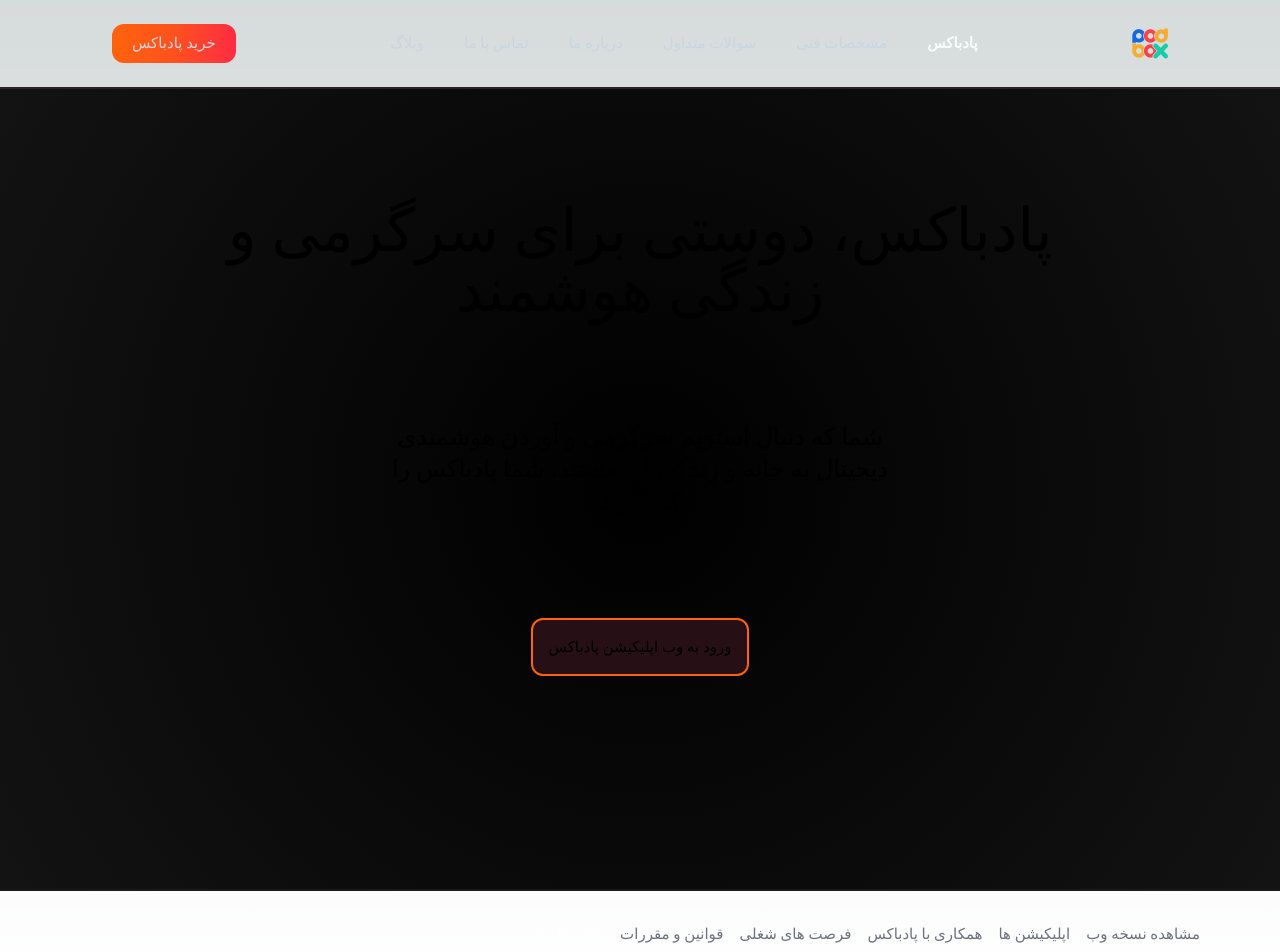
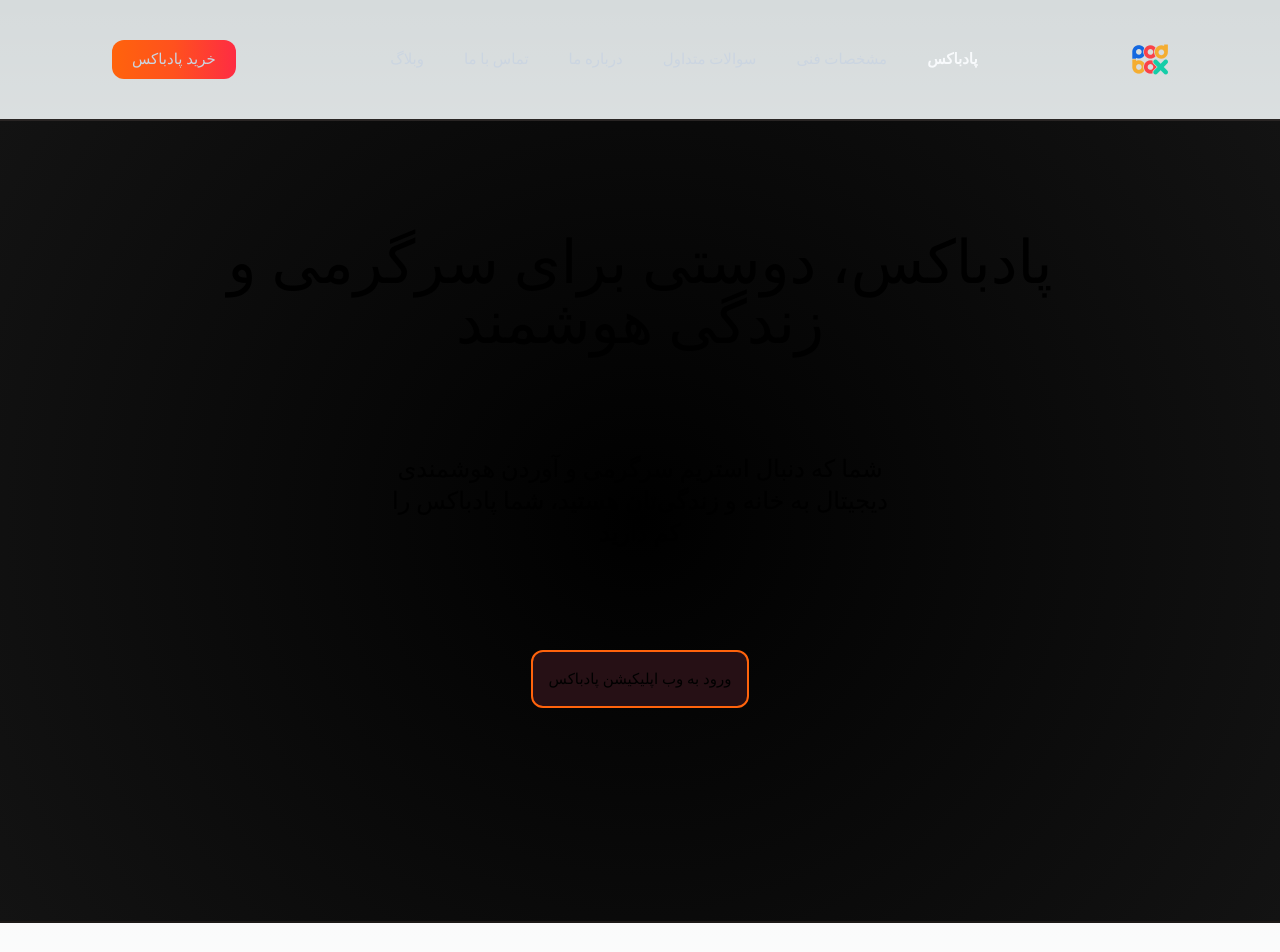
Before and after one commit to Rezapanah2002/podbox, a Next.js app: page / in a window 1280 px wide. Shown: the top 952 px of the page. Built offline with nearby package versions, Linux system fonts and the light colour scheme.

Commit message:
responsive using hook

```diff
--- a/src/views/Footer/Footer.jsx
+++ b/src/views/Footer/Footer.jsx
@@ -1,11 +1,13 @@
 "use client";
 
 import React from "react";
+import { useState } from "react";
 import Link from "next/link";
 import { usePathname } from "next/navigation";
 
 function Footer() {
   const pathname = usePathname();
+  const [isMenuOpen, setIsMenuOpen] = useState(false);
 
   const links = [
     { href: "/terms-and-conditions", text: "قوانین و مقررات" },
@@ -36,17 +38,8 @@
     },
   ];
 
-  const handleclick = () => {
-    const fmenu = document.getElementById("fmenu");
-    const arrow = document.getElementById("arrow");
-
-    arrow.addEventListener("click", () => {
-      if (fmenu.classList.contains("max-[789px]:hidden")) {
-        fmenu.classList.remove("max-[789px]:hidden");
-      } else {
-        fmenu.classList.add("max-[789px]:hidden");
-      }
-    });
+  const toggleMenu = () => {
+    setIsMenuOpen(!isMenuOpen);
   };
 
   return (
@@ -67,8 +60,12 @@
           </a>
         </div>
         <ul
+          className={`m-6 gap-10 ${
+            isMenuOpen
+              ? "fixed bottom-10 mx-0 left-0 w-full h-full bg-black flex flex-col items-center justify-center"
+              : "gap-4 flex justify-end max-[789px]:hidden"
+          }`}
           id="fmenu"
-          className="min-[789px]:flex gap-4 justify-end max-[789px]:hidden"
         >
           {links.map((link, index) => (
             <li className="footer-bar" key={index}>
@@ -90,7 +87,7 @@
           ))}
         </ul>
         <div
-          onClick={handleclick}
+          onClick={toggleMenu}
           id="arrow"
           className="flex items-center text-gray-500 cursor-pointer hover:text-white duration-300 min-[789px]:hidden"
         >
--- a/src/views/Header/Header.jsx
+++ b/src/views/Header/Header.jsx
@@ -2,9 +2,11 @@
 
 import Link from "next/link";
 import { usePathname } from "next/navigation";
+import { useState } from "react";
 
 function Header() {
   const pathname = usePathname();
+  const [isMenuOpen, setIsMenuOpen] = useState(false);
 
   const links = [
     { href: "/blog", text: "وبلاگ" },
@@ -15,17 +17,8 @@
     { href: "/", text: "پادباکس" },
   ];
 
-  const handleclick = () => {
-    const menu = document.getElementById("menu");
-    const burger = document.getElementById("burger");
-
-    burger.addEventListener("click", () => {
-      if (menu.classList.contains("max-[1076px]:hidden")) {
-        menu.classList.remove("max-[1076px]:hidden");
-      } else {
-        menu.classList.add("max-[1076px]:hidden");
-      }
-    });
+  const toggleMenu = () => {
+    setIsMenuOpen(!isMenuOpen);
   };
 
   return (
@@ -37,16 +30,21 @@
           خرید پادباکس
         </button>
         <ul
-          className="m-6 min-[1076px]:flex gap-10 max-[1076px]:hidden"
+          className={`m-6 gap-10 ${
+            isMenuOpen
+              ? "fixed top-9 mx-0 left-0 w-full h-full bg-black flex flex-col items-center justify-center"
+              : "flex justify-between max-[1076px]:hidden"
+          }`}
           id="menu"
         >
           {links.map((link, index) => (
-            <li className="nav-bar" key={index}>
+            <li className="nav-bar my-4" key={index}>
               <Link
                 className={`link ${
                   pathname === link.href ? "text-slate-50 font-semibold" : ""
                 }`}
                 href={link.href}
+                onClick={() => setIsMenuOpen(false)}
               >
                 {link.text}
               </Link>
@@ -54,7 +52,7 @@
           ))}
         </ul>
         <div
-          onClick={handleclick}
+          onClick={toggleMenu}
           id="burger"
           className="cursor-pointer hover:text-gray-400 duration-300 min-[1076px]:hidden"
         >
@@ -78,7 +76,7 @@
           className={`link ${pathname === "/" ? "" : "text-gray-400"}`}
           href="/"
         >
-          <img src="../../../podbox.png" />
+          <img src="../../../podbox.png" alt="پادباکس" />
         </Link>
       </nav>
     </header>
```
